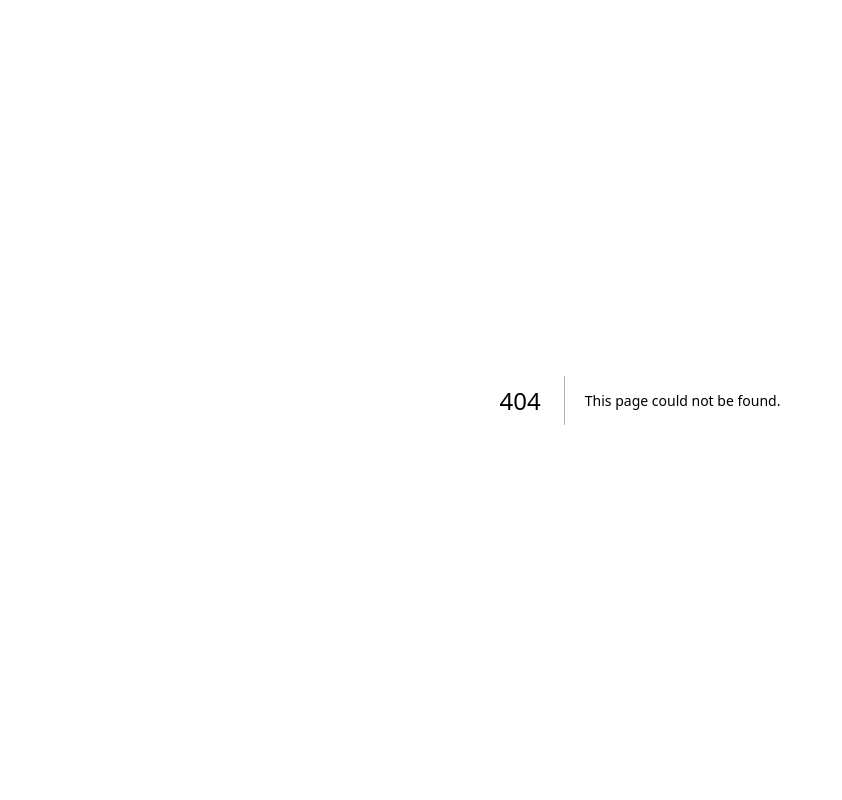
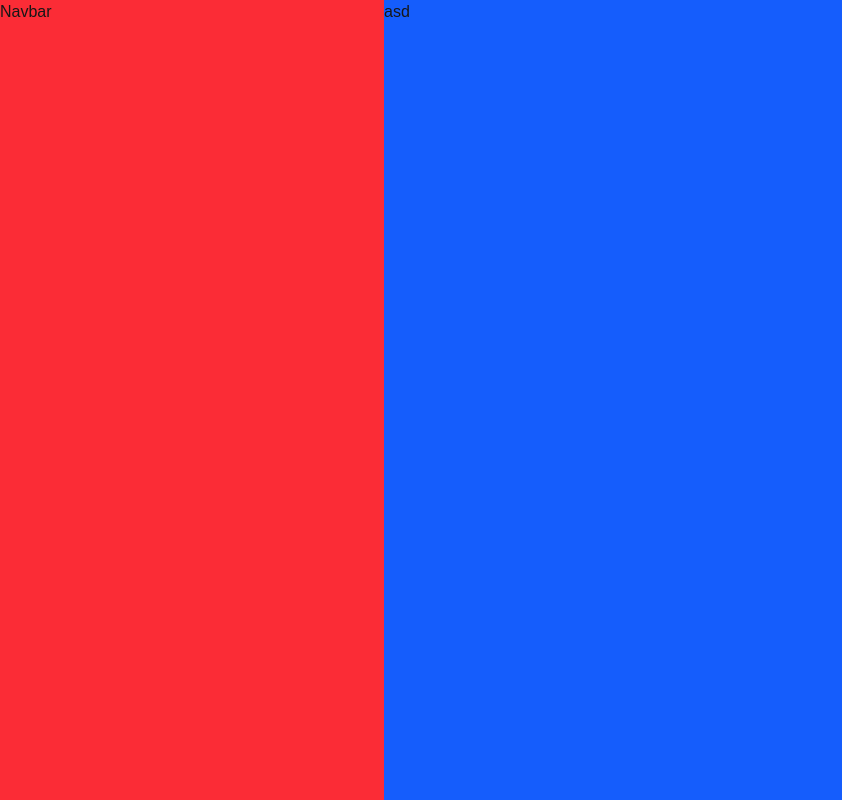
Before and after one commit to MukeshR-prog/block-dag-2025, a Next.js app: page /dashboard in a window 1280 px wide. Before the commit this address had no page. Shown: the whole page, without its empty margins (0-842 px from the left). Built offline with nearby package versions, Linux system fonts and the light colour scheme.

Commit message:
dashboard setup

```diff
--- /dev/null
+++ b/src/app/dashboard/components/navbar.jsx
@@ -0,0 +1,9 @@
+import React from 'react'
+
+const Navbar = () => {
+  return (
+    <div>Navbar</div>
+  )
+}
+
+export default Navbar
--- /dev/null
+++ b/src/app/dashboard/components/singleCardDetails.jsx
@@ -0,0 +1,9 @@
+import React from 'react'
+
+const SingleCardDetails = () => {
+  return (
+    <div>SingleCardDetails</div>
+  )
+}
+
+export default SingleCardDetails
--- /dev/null
+++ b/src/app/dashboard/page.jsx
@@ -0,0 +1,13 @@
+import React from 'react'
+import Navbar from './components/navbar'
+
+const Page = () => {
+  return (
+    <div className='h-full w-full flex '>
+        <div className='bg-red-500 w-[30%] h-screen'> <Navbar/></div>
+        <div className='bg-blue-600 w-[70%] h-screen'>asd</div>
+    </div>
+  )
+}
+
+export default Page
--- a/src/app/home/page.jsx
+++ b/src/app/home/page.jsx
@@ -2,7 +2,11 @@ import React from 'react'
 
 const Page = () => {
   return (
-    <div>page</div>
+    <div>page
+      <h1>Welcome to the Home Page</h1>
+      <p>This is the main content area of the home page.</p>
+
+    </div>
   )
 }
 
```
Also changed, not shown: src/app/dashboard/components/myCards.jsx (added).
